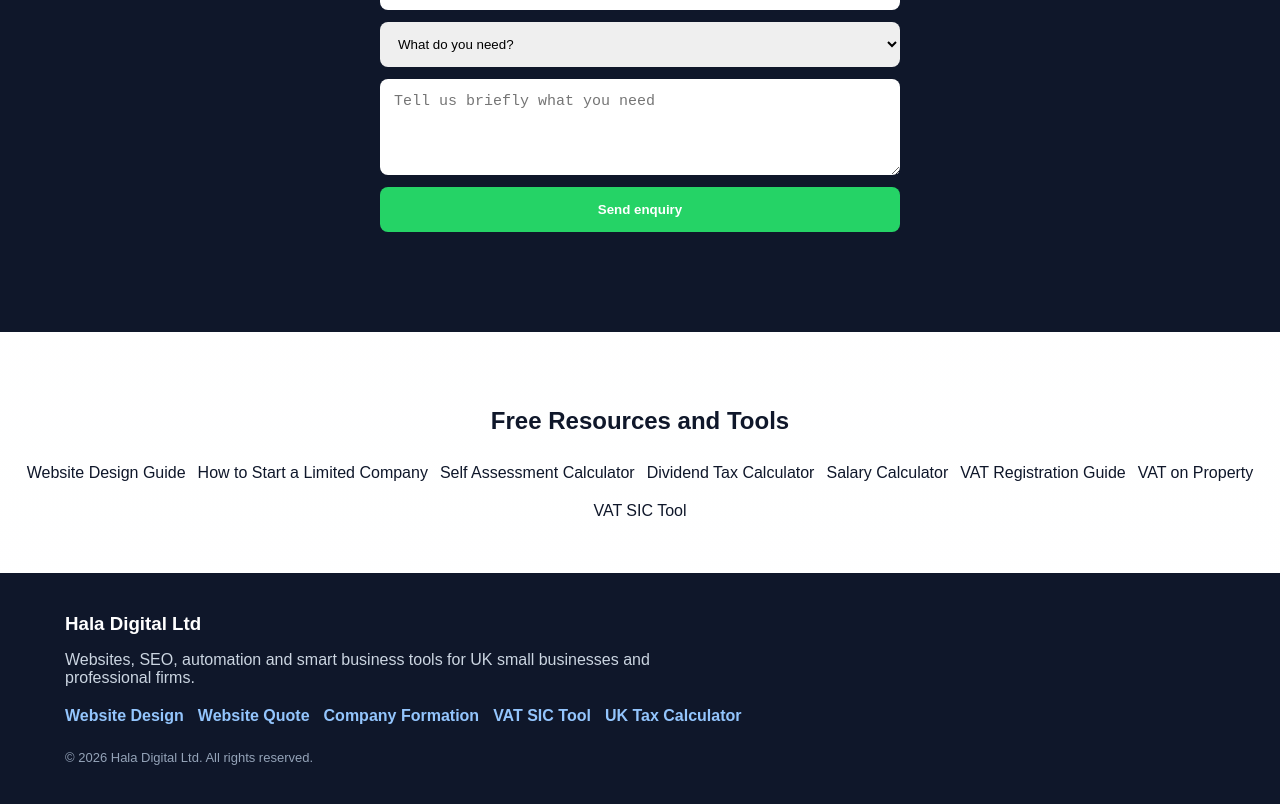
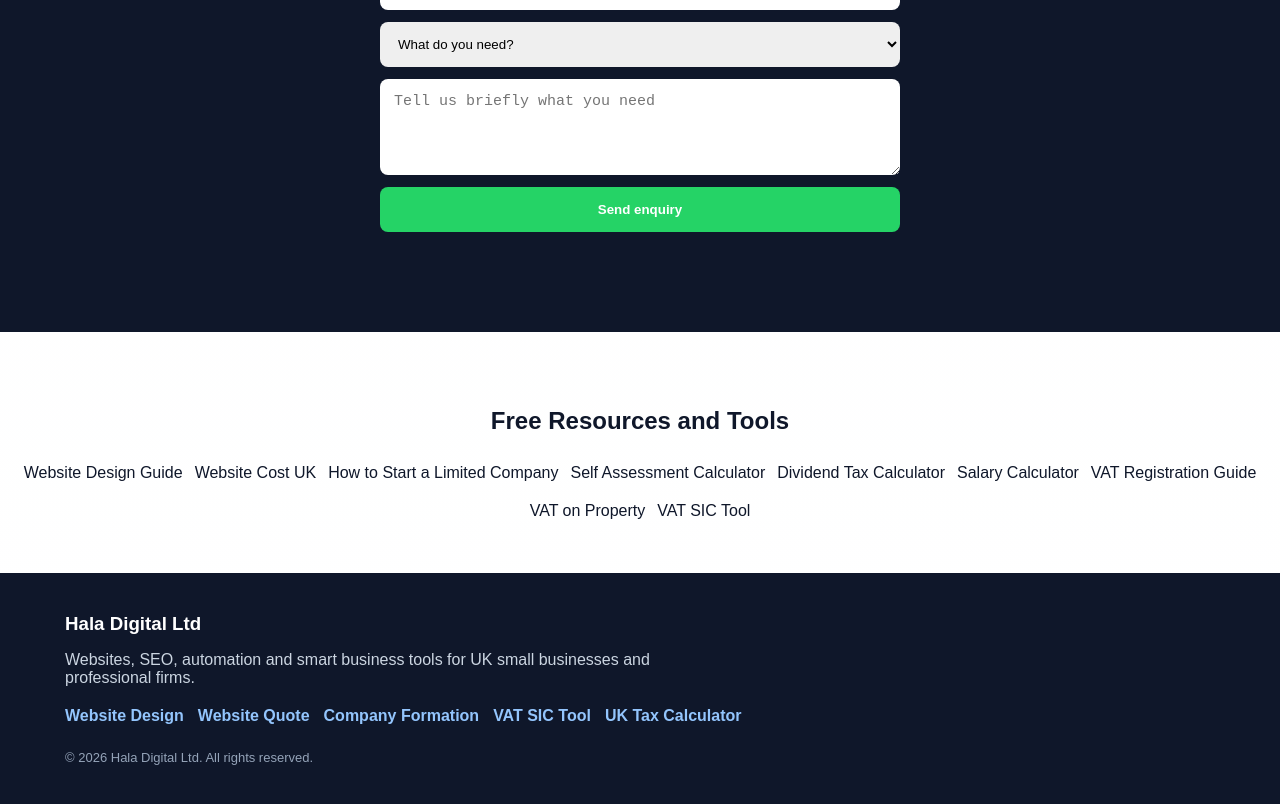
Before and after one commit to HalaDigitalLtd/uktaxcalculator-app, a Next.js app: page /hala in a window 1280 px wide. Shown: the part 4231-5035 px from the top of the page. Built offline with nearby package versions, Linux system fonts and the light colour scheme.

Commit message:
Add website cost page to homepage resources

```diff
--- a/app/hala/page.tsx
+++ b/app/hala/page.tsx
@@ -248,6 +248,7 @@ Limited slots available this month
 
         <div style={{ marginTop: "20px", display: "flex", flexWrap: "wrap", justifyContent: "center", gap: "12px" }}>
           <a href="/website-design-for-small-business-uk">Website Design Guide</a>
+          <a href="/small-business-website-cost-uk">Website Cost UK</a>
           <a href="/how-to-start-a-limited-company-uk">How to Start a Limited Company</a>
           <a href="/self-assessment-calculator">Self Assessment Calculator</a>
           <a href="/dividend-tax-calculator">Dividend Tax Calculator</a>
```
